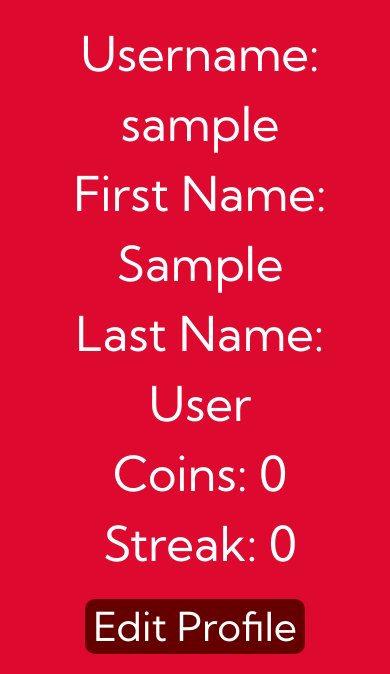
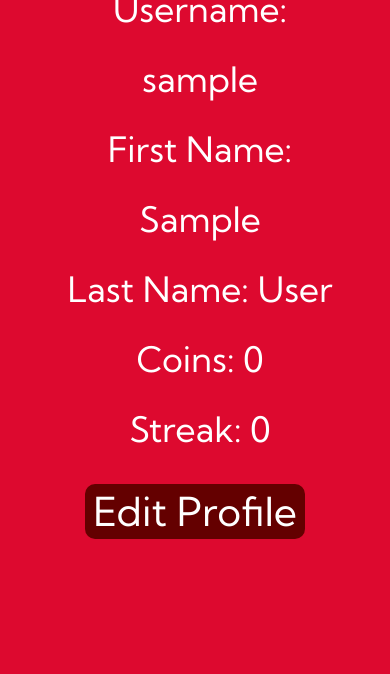
Before and after one commit to advaithm582/poketrade2, a Django app: page /accounts/profile/1/ in a window 390 px wide. Shown: the part 550-1224 px from the top of the page. After the commit the page ends 1089 px from the top, so only its background shows below. Run offline with Django 5.2, Linux system fonts and the light colour scheme; the visitor is signed in with stand-in values (Sample User, id 1); data comes from the database, SQL or seed files in the repository; some libraries are stand-ins or nearby versions.

Commit message:
More UI changes

```diff
--- a/accounts/static/style.css
+++ b/accounts/static/style.css
@@ -25,7 +25,6 @@ body {
     margin: auto;
     height: 20%;
     width: 25%;
-    margin-bottom: 20px;
 }
 
 .coin_display {
@@ -117,7 +116,7 @@ body {
 .profhead {
     color: #FFF;
     text-align: center;
-    font-size: 80px;
+    font-size: 60px;
     font-style: normal;
     font-weight: 700;
     line-height: normal;
--- a/accounts/templates/accounts/user_detail.html
+++ b/accounts/templates/accounts/user_detail.html
@@ -14,6 +14,9 @@
             border: transparent;
         }
 
+        .entries {
+            font-size: 35px;
+        }
         .card .info-section {
             padding: 20px;
             color: #fff;
@@ -67,6 +70,7 @@
         .entries {
             justify-content: center;
             margin: 0px;
+            font-size: 35px;
         }
     }
     </style>
```
